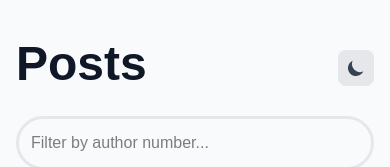
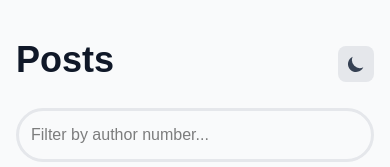
Before and after one commit to FacundoRinon/streaver-challenge-facundorinon, a Next.js app: page /posts in a window 390 px wide. Shown: the top 167 px of the page. Built offline with nearby package versions, Linux system fonts and the light colour scheme; no server answers.

Commit message:
Responsive

```diff
--- a/app/posts/page.tsx
+++ b/app/posts/page.tsx
@@ -45,7 +45,7 @@ export default function PostsPage() {
     <main className="min-h-screen">
       <div className="max-w-6xl mx-auto px-4 py-10">
         <header className="mb-5 flex justify-between items-center">
-          <h1 className="text-5xl font-bold text-gray-900 dark:text-white mb-2">
+          <h1 className="text-4xl sm:text-5xl font-bold text-gray-900 dark:text-white mb-2">
             Posts
           </h1>
           <ThemeToggle />
@@ -58,7 +58,7 @@ export default function PostsPage() {
           />
         </div>
 
-        <section className="grid grid-cols-3 gap-3 min-h-[300px]">
+        <section className="grid grid-cols-1 sm:grid-cols-2 md:grid-cols-3 gap-3 min-h-[300px]">
           {error && (
             <div className="min-h-screen flex items-center justify-center text-red-500">
               Error al cargar los posts
```
Also changed, not shown: 1 other file (tests, documents, lock files or other folders).
